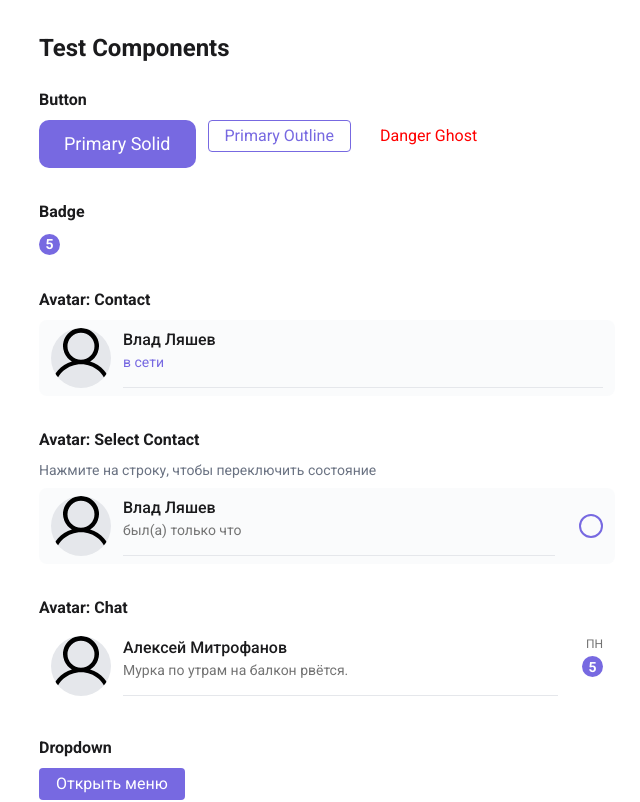
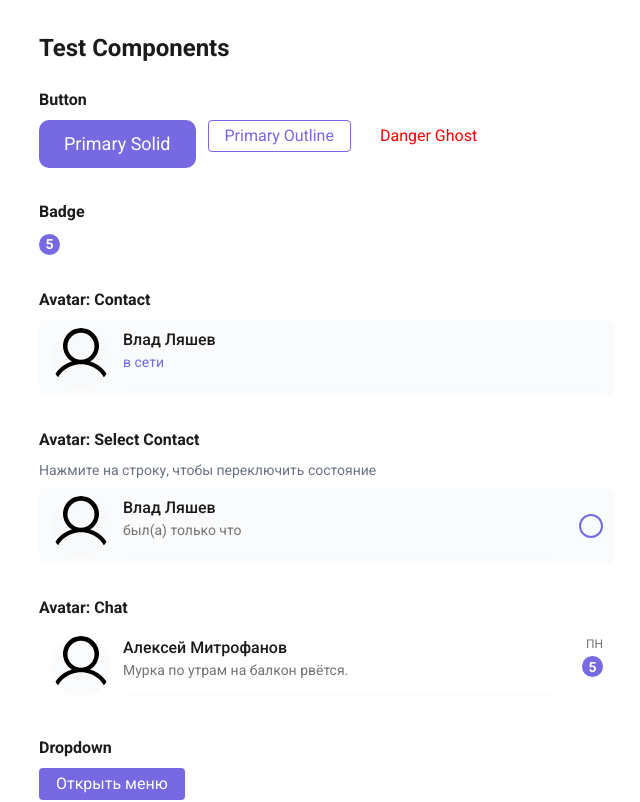
Before and after one commit to Fixer201/chat-frontend-4, a Next.js app: page /test-components in a window 1280 px wide. Shown: the top 802 px of the page, without its empty margins (313-953 px from the left). Built offline with nearby package versions, Linux system fonts and the light colour scheme.

Commit message:
fix(ContactsList)

```diff
--- a/src/shared/ui/avatar/Avatar.tsx
+++ b/src/shared/ui/avatar/Avatar.tsx
@@ -106,7 +106,7 @@ export const Avatar = forwardRef<
             >
                 <div
                     className={cn(
-                        'relative shrink-0 rounded-full overflow-hidden bg-gray-200 p-4 w-15 h-15',
+                        'relative shrink-0 rounded-full overflow-hidden bg-gray-light p-4 w-15 h-15',
                     )}
                 >
                     <Image
@@ -122,7 +122,7 @@ export const Avatar = forwardRef<
                         className="object-cover"
                     />
                 </div>
-                <div className="flex-1 min-w-0 border-b border-b-gray-200">
+                <div className="flex-1 min-w-0 border-b border-b-gray-light">
                     <div className="min-w-0 flex flex-col ">
                         <div className="flex items-center gap-2">
                             <p
```
